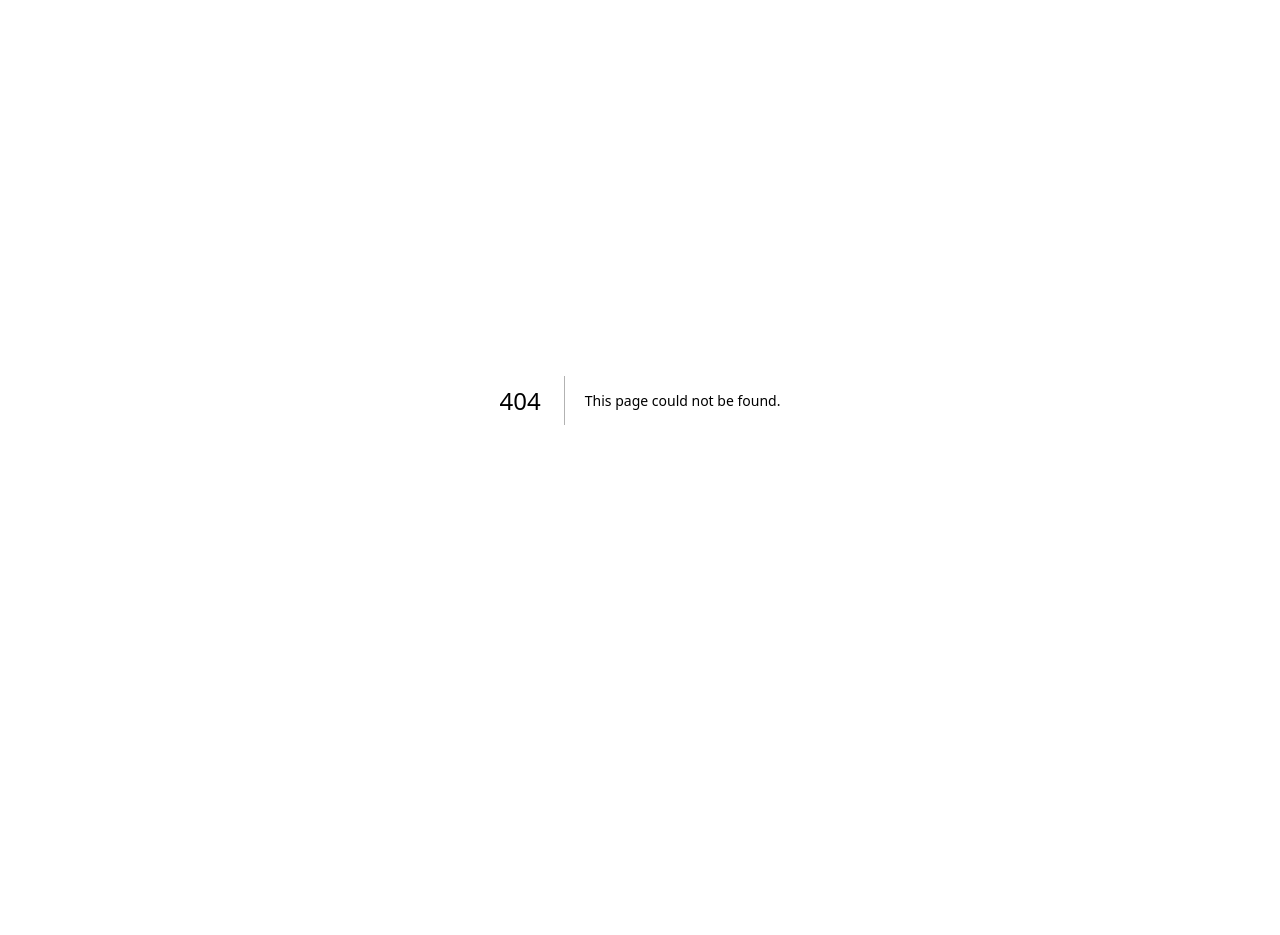
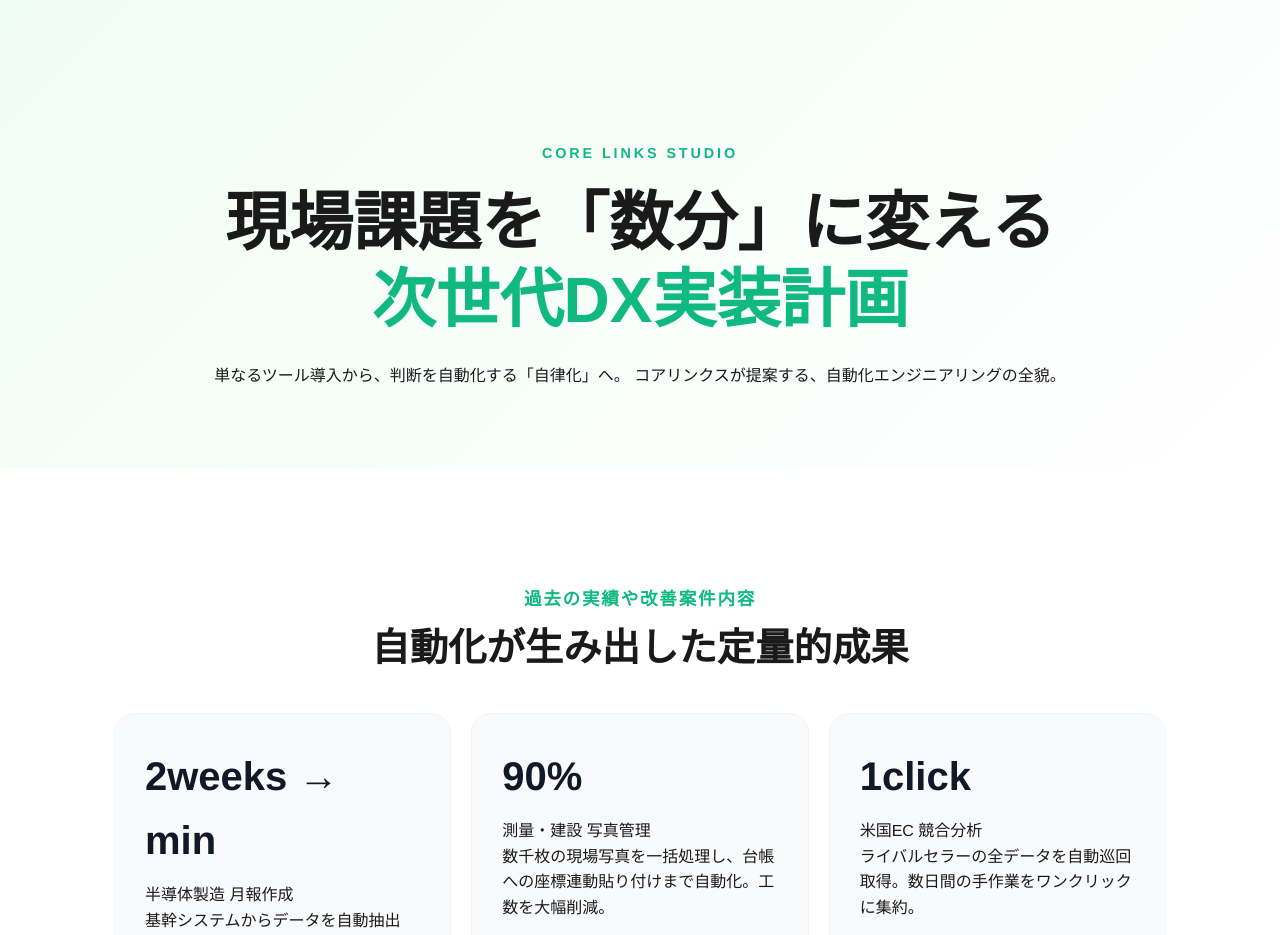
Before and after one commit to oppohone011-ux/core_links_hp, a Next.js app: page /dx in a window 1280 px wide. Before the commit this address had no page. Shown: the top 935 px of the page. Before the commit the page ends 800 px from the top, so only its background shows below. Built offline with nearby package versions, Linux system fonts and the light colour scheme.

Commit message:
feat: DX特設ページの追加とスマホレスポンシブ対応の最適化

```diff
--- /dev/null
+++ b/src/app/dx/DX.module.css
@@ -0,0 +1,170 @@
+.container {
+  font-family: 'Helvetica Neue', Arial, sans-serif;
+  color: #1a1a1a;
+  background: #fff;
+  line-height: 1.6;
+  overflow-x: hidden; /* スマホでの横揺れ防止 */
+}
+
+.inner {
+  max-width: 1100px;
+  margin: 0 auto;
+  padding: 0 24px; /* スマホで端がくっつかないよう少し広めに */
+}
+
+.section {
+  padding: 100px 0;
+}
+
+/* --- Hero Section --- */
+.hero {
+  padding: 140px 0 80px;
+  background: linear-gradient(135deg, #f0fdf4 0%, #ffffff 100%);
+  text-align: center;
+}
+
+.badge {
+  color: #10b981;
+  font-weight: 700;
+  letter-spacing: 0.2em;
+  font-size: 0.9rem;
+  margin-bottom: 20px;
+  display: inline-block;
+}
+
+.mainTitle {
+  /* スマホ 2rem 〜 PC 4rem で可変 */
+  font-size: clamp(2rem, 8vw, 4rem);
+  font-weight: 900;
+  margin-bottom: 24px;
+  line-height: 1.2;
+  word-break: keep-all; /* 日本語の変な位置での改行を防ぐ */
+  overflow-wrap: break-word;
+}
+
+.highlight {
+  color: #10b981;
+}
+
+/* --- Section Titles --- */
+.sectionTitle {
+  font-size: clamp(1.8rem, 5vw, 2.4rem);
+  font-weight: 800;
+  margin-bottom: 40px;
+  text-align: center;
+  line-height: 1.3;
+}
+
+.enTitle {
+  display: block;
+  font-size: clamp(0.9rem, 3vw, 1.1rem);
+  color: #10b981;
+  font-weight: 700;
+  margin-bottom: 12px;
+  letter-spacing: 0.1em;
+}
+
+/* --- Results Grid --- */
+.resultGrid {
+  display: grid;
+  /* スマホでは1列、幅があれば300px以上で並べる */
+  grid-template-columns: repeat(auto-fit, minmax(280px, 1fr));
+  gap: 20px;
+}
+
+.resultCard {
+  padding: 30px;
+  background: #f9fafb;
+  border-radius: 20px;
+  border: 1px solid #f3f4f6;
+}
+
+.resultNum {
+  font-size: clamp(2rem, 5vw, 2.5rem);
+  font-weight: 900;
+  color: #111827;
+  margin-bottom: 10px;
+}
+
+/* --- Philosophy (Dark Section) --- */
+.bgDark {
+  background: #0f172a;
+  color: #fff;
+}
+
+.philosophyFlex {
+  display: flex;
+  flex-direction: column; /* 基本は縦並び */
+  gap: 40px;
+}
+
+.whiteTitle {
+  font-size: clamp(1.6rem, 5vw, 2.5rem);
+  font-weight: 800;
+  margin-bottom: 20px;
+}
+
+.compareCard {
+  background: rgba(255,255,255,0.05);
+  padding: 30px;
+  border-radius: 24px;
+  width: 100%;
+  box-sizing: border-box;
+}
+
+/* --- Roadmap --- */
+.roadmap {
+  display: grid;
+  /* スマホ 2列 / PC 4列 */
+  grid-template-columns: repeat(2, 1fr);
+  gap: 12px;
+}
+
+.step {
+  padding: 20px 10px;
+  background: #f8fafc;
+  border-radius: 15px;
+  text-align: center;
+}
+
+.step h4 {
+  font-size: 0.95rem;
+  margin: 8px 0;
+}
+
+.step p {
+  font-size: 0.8rem;
+  line-height: 1.4;
+}
+
+/* --- Media Queries (調整の仕上げ) --- */
+
+@media (min-width: 769px) {
+  .section { padding: 120px 0; }
+
+  .philosophyFlex {
+    flex-direction: row; /* PCで横並びに */
+    justify-content: space-between;
+    align-items: center;
+  }
+
+  .compareCard {
+    min-width: 320px;
+    max-width: 400px;
+  }
+
+  .roadmap {
+    grid-template-columns: repeat(4, 1fr);
+    gap: 20px;
+  }
+}
+
+@media (max-width: 480px) {
+  .roadmap {
+    grid-template-columns: 1fr; /* 非常に狭い画面ではロードマップを1列に */
+  }
+
+  .hero {
+    padding: 100px 0 60px;
+  }
+}
--- /dev/null
+++ b/src/app/dx/page.tsx
@@ -0,0 +1,107 @@
+import styles from './DX.module.css';
+
+export default function DXPage() {
+  return (
+    <div className={styles.container}>
+      {/* ヒーローセクション */}
+      <section className={styles.hero}>
+        <div className={styles.heroInner}>
+          <p className={styles.badge}>CORE LINKS STUDIO</p>
+          <h1 className={styles.mainTitle}>
+            現場課題を「数分」に変える<br />
+            <span className={styles.highlight}>次世代DX実装計画</span>
+          </h1>
+          <p className={styles.lead}>
+            単なるツール導入から、判断を自動化する「自律化」へ。
+            コアリンクスが提案する、自動化エンジニアリングの全貌。
+          </p>
+        </div>
+      </section>
+
+      {/* 定量的成果セクション */}
+      <section className={styles.section}>
+        <div className={styles.inner}>
+          <h2 className={styles.sectionTitle}>
+            <span className={styles.enTitle}>過去の実績や改善案件内容</span>
+            自動化が生み出した定量的成果
+          </h2>
+          <div className={styles.resultGrid}>
+            <div className={styles.resultCard}>
+              <div className={styles.resultNum}>2<span>weeks</span> → min</div>
+              <h3>半導体製造 月報作成</h3>
+              <p>基幹システムからデータを自動抽出し、グラフ・分析テキストを自動生成。事務作業を数分へ短縮。</p>
+            </div>
+            <div className={styles.resultCard}>
+              <div className={styles.resultNum}>90<span>%</span></div>
+              <h3>測量・建設 写真管理</h3>
+              <p>数千枚の現場写真を一括処理し、台帳への座標連動貼り付けまで自動化。工数を大幅削減。</p>
+            </div>
+            <div className={styles.resultCard}>
+              <div className={styles.resultNum}>1<span>click</span></div>
+              <h3>米国EC 競合分析</h3>
+              <p>ライバルセラーの全データを自動巡回取得。数日間の手作業をワンクリックに集約。</p>
+            </div>
+          </div>
+        </div>
+      </section>
+
+      {/* 自律型思想セクション */}
+      <section className={`${styles.section} ${styles.bgDark}`}>
+        <div className={styles.inner}>
+          <div className={styles.philosophyFlex}>
+            <div className={styles.philosophyText}>
+              <h2 className={styles.whiteTitle}>判断そのものを自動化する</h2>
+              <p>
+                リアルタイムデータに基づき「判断」そのものを自動化するロジックを構築。<br />
+                勘と経験に依存したオペレーションから脱却し、利益率に直結するデータドリブン経営を実現します。
+              </p>
+            </div>
+            <div className={styles.compareCard}>
+              <div className={styles.compareItem}>
+                <span className={styles.old}>従来のDX</span>
+                <p>手作業をコードに置換する</p>
+              </div>
+              <div className={styles.arrow}>↓</div>
+              <div className={styles.compareItemActive}>
+                <span className={styles.new}>CORE LINKS</span>
+                <p>システムが自己判断する</p>
+              </div>
+            </div>
+          </div>
+        </div>
+      </section>
+
+      {/* ロードマップセクション */}
+      <section className={styles.section}>
+        <div className={styles.inner}>
+          <h2 className={styles.sectionTitle}>
+            <span className={styles.enTitle}>ROADMAP</span>
+            自動化から自律化へ
+          </h2>
+          <div className={styles.roadmap}>
+            <div className={styles.step}>
+              <div className={styles.stepNum}>01</div>
+              <h4>業務自動化</h4>
+              <p>手作業の置換</p>
+            </div>
+            <div className={styles.step}>
+              <div className={styles.stepNum}>02</div>
+              <h4>データ可視化</h4>
+              <p>現場数値の把握</p>
+            </div>
+            <div className={styles.step}>
+              <div className={styles.stepNum}>03</div>
+              <h4>自律型EA</h4>
+              <p>システムの自己判断</p>
+            </div>
+            <div className={`${styles.step} ${styles.activeStep}`}>
+              <div className={styles.stepNum}>04</div>
+              <h4>内業ゼロ</h4>
+              <p>完全自律のデータ経営</p>
+            </div>
+          </div>
+        </div>
+      </section>
+    </div>
+  );
+}
--- a/src/app/page.tsx
+++ b/src/app/page.tsx
@@ -48,6 +48,7 @@ export default async function Home() {
     <ul>
       <li><Link href="/">Home</Link></li>
       <li><Link href="/about">About</Link></li> {/* ← ここに追加！ */}
+      <li><Link href="/dx">DX</Link></li>
       <li><Link href="/contact">Contact</Link></li>
     </ul>
   </nav>
```
